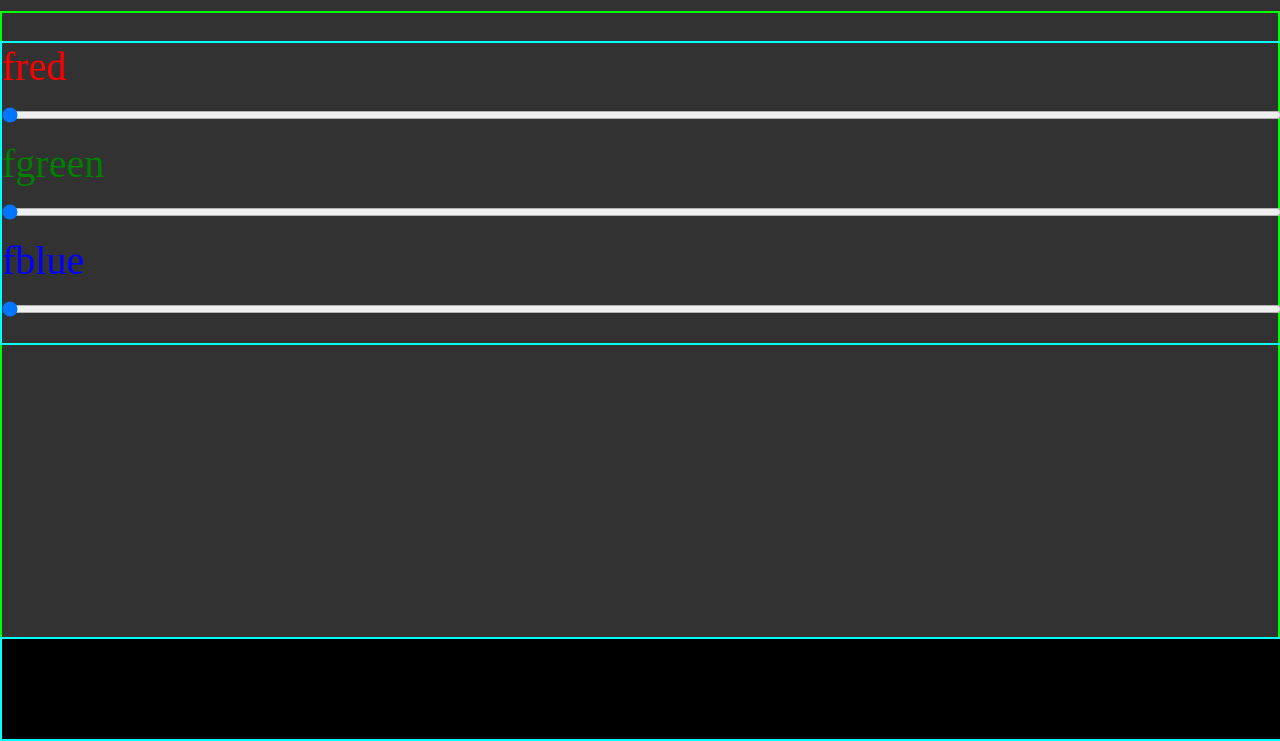
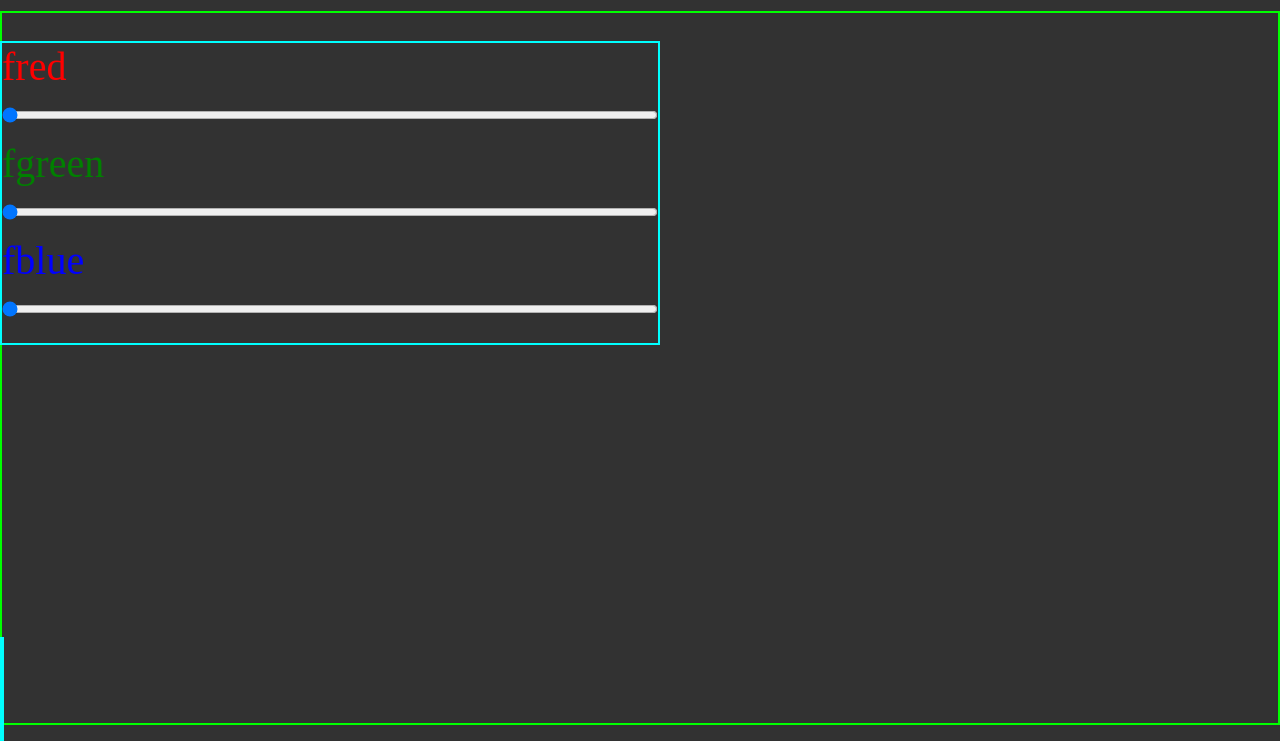
Before and after one commit to leonardosotelo89/drawing-asset-web-app, a plain HTML site: page drawing asset web app.html in a window 1280 px wide. Both pictures are taken after a click on the button "choosefill". Shown: the part 59-800 px from the top of the page. Drawn offline with Linux system fonts and the light colour scheme.

Commit message:
Update drawing asset web app.html

```diff
--- a/drawing asset web app.html
+++ b/drawing asset web app.html
@@ -51,7 +51,7 @@ margin-left:10px;
 #fillchooser{
   position: absolute ;
   top: 100px;
-  width: 100%;
+  width: calc(100%-2px);
   height: 300px;
   border: 2px solid cyan ;
   display: none;
@@ -76,7 +76,7 @@ input{
 #fillcolorshow{
   position: absolute ;
   bottom: 0;
-  width: 100%;
+  width: calc(100%-2px);
   height: 100px;
   border: 2px solid cyan ;
   display: none;
```
